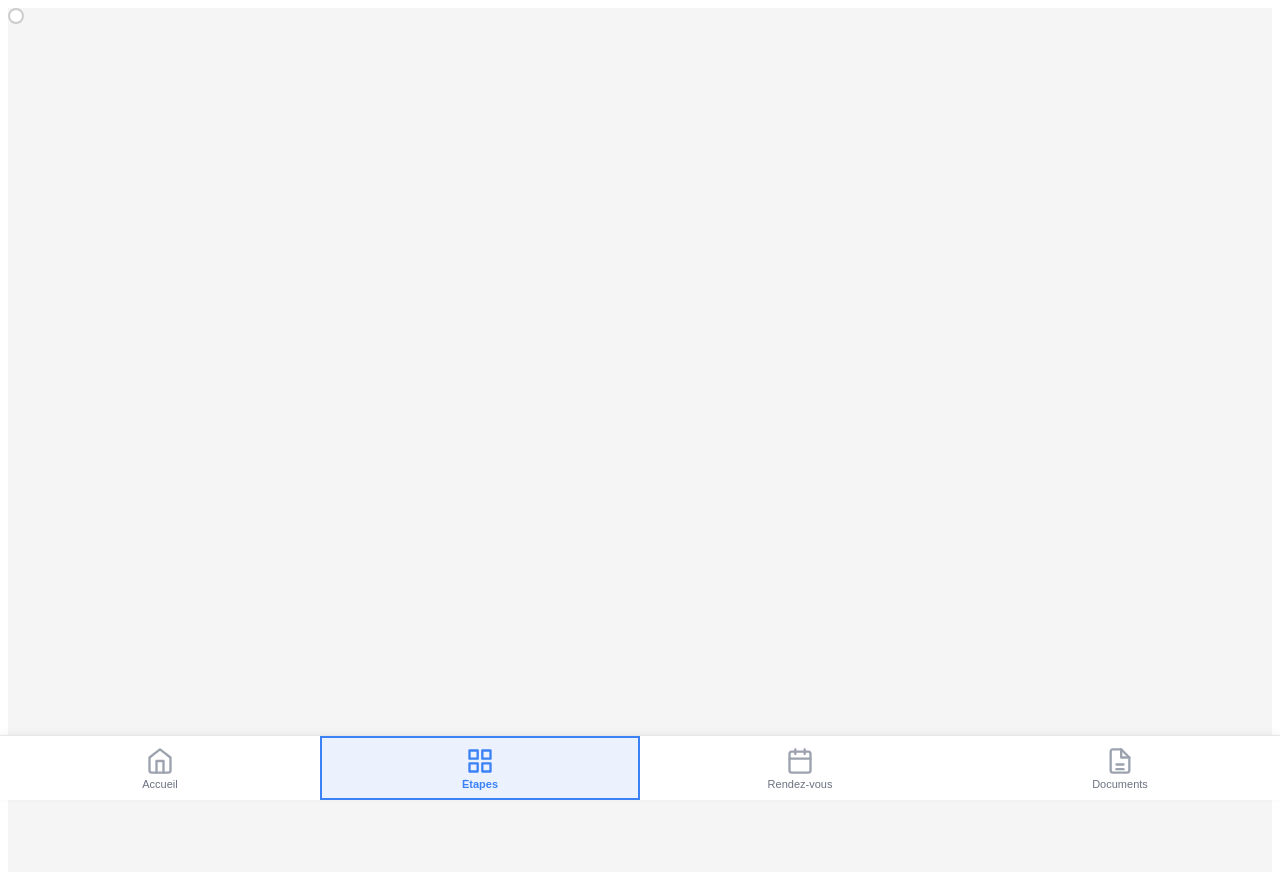
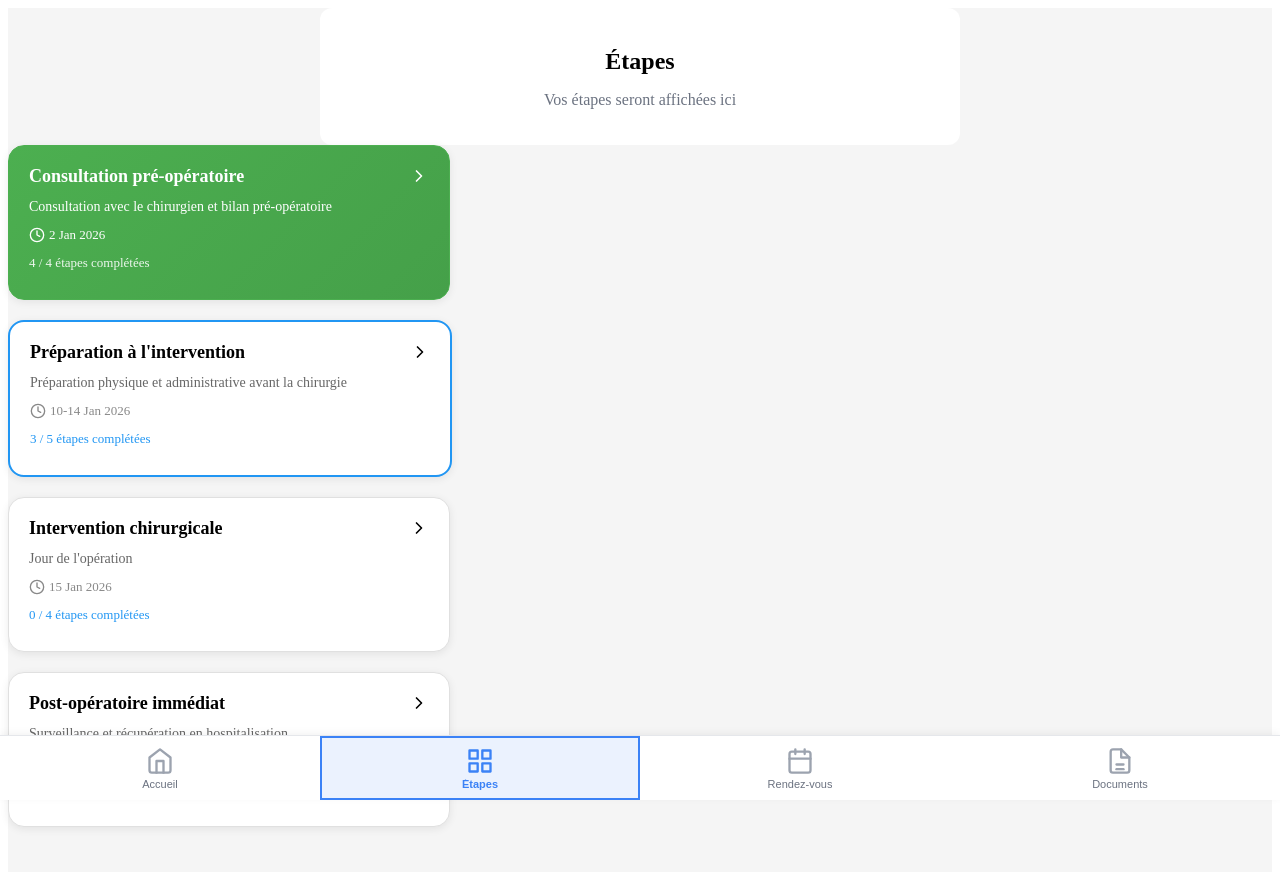
Before and after one commit to Ousnah/Meditrack, a Vue app in the folder frontend/: page / in a window 1280 px wide. Both pictures are taken after a click on the tab "Étapes". Shown: the top 872 px of the page. Built offline with nearby package versions, Linux system fonts and the light colour scheme.

Commit message:
feat: Refactor steps component and integrate new Etapes component with enhanced styling and accessibility

```diff
--- a/frontend/src/App.vue
+++ b/frontend/src/App.vue
@@ -2,7 +2,7 @@
   import { ref } from 'vue';
   import TabBar from './components/TabBar.vue';
   import Home from './components/home/Home.vue';
-  import Steps from './components/steps/Steps.vue';
+  import Etapes from './components/etapes/Etapes.vue';
 
   const activeTab = ref('home');
 
@@ -27,7 +27,11 @@
 
     <!-- Steps Tab -->
     <section v-if="activeTab === 'steps'">
-      <Steps />
+      <div class="container">
+        <h1>Étapes</h1>
+        <p>Vos étapes seront affichées ici</p>
+      </div>
+      <Etapes />
     </section>
 
     <!-- Appointments Tab -->
--- /dev/null
+++ b/frontend/src/components/etapes/Etapes.vue
@@ -0,0 +1,84 @@
+<template>
+    <div class="etapes-container">
+        <div class="etapes-cards">
+            <Cards
+                state="done"
+                icon="medical-consultation"
+                title="Consultation pré-opératoire"
+                description="Consultation avec le chirurgien et bilan pré-opératoire"
+                date="2 Jan 2026"
+                :steps="card1Steps"
+                @toggle-step="(index) => toggleStep(card1Steps, index)"
+            />
+            <Cards
+                state="current"
+                icon="clipboard"
+                title="Préparation à l'intervention"
+                description="Préparation physique et administrative avant la chirurgie"
+                date="10-14 Jan 2026"
+                :steps="card2Steps"
+                @toggle-step="(index) => toggleStep(card2Steps, index)"
+            />
+            <Cards
+                state="next"
+                icon="surgery"
+                title="Intervention chirurgicale"
+                description="Jour de l'opération"
+                date="15 Jan 2026"
+                :steps="card3Steps"
+                @toggle-step="(index) => toggleStep(card3Steps, index)"
+            />
+            <Cards
+                state="next"
+                icon="hospital-bed"
+                title="Post-opératoire immédiat"
+                description="Surveillance et récupération en hospitalisation"
+                date="15-17 Jan 2026"
+                :steps="card4Steps"
+                @toggle-step="(index) => toggleStep(card4Steps, index)"
+            />
+        </div>
+    </div>
+</template>
+
+<script setup>
+import { ref } from 'vue';
+import './etapes.css';
+import Cards from './cards/Cards.vue';
+
+const card1Steps = ref([
+    { label: 'Consultation chirurgien', done: true },
+    { label: 'Bilan sanguin', done: true },
+    { label: 'ECG', done: true },
+    { label: 'Consultation anesthésiste', done: true }
+]);
+
+const card2Steps = ref([
+    { label: 'Arrêt de certains médicaments', done: true },
+    { label: 'Jeûne pré-opératoire (12h)', done: true },
+    { label: 'Douche antiseptique', done: false },
+    { label: 'Documents administratifs', done: true },
+    { label: 'Prévoir accompagnant', done: false }
+]);
+
+const card3Steps = ref([
+    { label: 'Arrivée à la clinique (2h avant)', done: false },
+    { label: 'Préparation en salle', done: false },
+    { label: 'Intervention', done: false },
+    { label: 'Salle de réveil', done: false }
+]);
+
+const card4Steps = ref([
+    { label: 'Surveillance 24h', done: false },
+    { label: 'Gestion de la douleur', done: false },
+    { label: 'Premiers levés', done: false },
+    { label: 'Reprise alimentaire', done: false },
+    { label: 'Soins de la plaie', done: false }
+]);
+
+const toggleStep = (steps, index) => {
+    steps[index].done = !steps[index].done;
+};
+</script>
+
+<style src="./etapes.css" scoped></style>
--- a/frontend/src/components/cards/Cards.vue
+++ b/frontend/src/components/etapes/cards/Cards.vue
@@ -6,7 +6,7 @@
         @keydown.space.enter.prevent="stepDisplay = !stepDisplay"
         :aria-expanded="stepDisplay"
         role="button"
-        :aria-label="`Bloc {{ title }}, {{ description }}. Etat : {{ state }}. . Cliquer pour {{ stepDisplay ? 'réduire' : 'étendre' }}.`"
+        :aria-label="`Bloc ${ title }, ${ description }. Etat : ${ state }. Cliquer pour ${ stepDisplay ? 'réduire' : 'étendre' }.`"
         tabindex="0">
         <div class="card-icon">
             <div class="icon-circle" :class="state"></div>
--- /dev/null
+++ b/frontend/src/components/etapes/cards/cards.css
@@ -0,0 +1,116 @@
+.card {
+    max-width: 400px;
+    width: 80%;
+    display: flex;
+    flex-direction: column;
+    align-items: stretch;
+    padding: 20px;
+    border: 1px solid #e0e0e0;
+    border-radius: 16px;
+    background-color: white;
+    box-shadow: 0 2px 8px rgba(0, 0, 0, 0.08);
+    transition: all 0.3s ease;
+
+    &.done {
+        border-color: #4caf50;
+        background: linear-gradient(135deg, #4caf50 0%, #45a049 100%);
+        color: white;
+    }
+    &.current {
+        border-color: #2196f3;
+        border-width: 2px;
+    }
+    &.next {
+        border-color: #e0e0e0;
+    }
+
+    &:hover {
+        cursor: pointer;
+        box-shadow: 0 4px 12px rgba(0, 0, 0, 0.12);
+        transform: translateY(-2px);
+    }
+}
+
+.card-icon {
+    display: none;
+}
+
+.card-content {
+    display: flex;
+    flex-direction: column;
+    justify-content: flex-start;
+    width: 100%;
+}
+
+.card-title-container {
+    display: flex;
+    align-items: center;
+    justify-content: space-between;
+    gap: 10px;
+    margin-bottom: 8px;
+}
+
+.card-title {
+    font-size: 18px;
+    font-weight: 600;
+    margin: 0;
+    color: inherit;
+}
+
+.card.done .card-title,
+.card.done .card-description,
+.card.done .card-date,
+.card.done .card-step-count {
+    color: white;
+}
+
+.arrow-icon {
+    transition: transform 0.3s ease;
+    flex-shrink: 0;
+}
+
+.card[aria-expanded="true"] .arrow-icon {
+    transform: rotate(90deg);
+}
+
+.card-description {
+    font-size: 14px;
+    color: #666;
+    margin: 4px 0 8px 0;
+}
+
+.card-date {
+    font-size: 13px;
+    color: #888;
+    display: flex;
+    align-items: center;
+    margin: 4px 0;
+}
+
+.card-step-count {
+    font-size: 13px;
+    font-weight: 500;
+    color: #2196f3;
+    margin: 8px 0;
+}
+
+.card.done .card-step-count {
+    color: rgba(255, 255, 255, 0.9);
+}
+
+.card-steps {
+    margin-top: 16px;
+    padding-top: 16px;
+    border-top: 1px solid rgba(0, 0, 0, 0.08);
+    display: flex;
+    flex-direction: column;
+    gap: 12px;
+}
+
+.card.done .card-steps {
+    border-top-color: rgba(255, 255, 255, 0.2);
+}
+
+.hidden {
+    display: none;
+}
--- /dev/null
+++ b/frontend/src/components/etapes/etapes.css
@@ -0,0 +1,19 @@
+.etapes-container {
+    width: 100%;
+    margin: 0 auto;
+}
+
+.etapes-cards {
+    display: flex;
+    flex-direction: column;
+    gap: 16px;
+    align-items: center;
+}
+
+@media (min-width: 768px) {
+    .etapes-cards {
+        display: grid;
+        gap: 20px;
+        align-items: stretch;
+    }
+}
--- /dev/null
+++ b/frontend/src/components/etapes/steps/steps.css
@@ -0,0 +1,74 @@
+.step {
+    display: flex;
+    align-items: center;
+    gap: 12px;
+    width: 100%;
+    padding: 8px 0;
+    transition: all 0.2s ease;
+
+    &:hover {
+        cursor: pointer;
+        opacity: 0.8;
+    }
+
+    &:focus {
+        outline: 2px solid #2196f3;
+        outline-offset: 2px;
+        border-radius: 4px;
+    }
+}
+
+.step-circle {
+    width: 20px;
+    height: 20px;
+    min-width: 20px;
+    border-radius: 50%;
+    border: 2px solid #e0e0e0;
+    display: flex;
+    align-items: center;
+    justify-content: center;
+    background-color: white;
+    transition: all 0.3s ease;
+}
+
+.step-circle--done {
+    background-color: #4caf50;
+    border-color: #4caf50;
+    color: white;
+}
+
+.card.done .step-circle {
+    border-color: rgba(255, 255, 255, 0.5);
+    background-color: rgba(255, 255, 255, 0.2);
+}
+
+.card.done .step-circle--done {
+    background-color: white;
+    border-color: white;
+    color: #4caf50;
+}
+
+.step-circle svg {
+    width: 12px;
+    height: 12px;
+}
+
+.step-label {
+    font-size: 15px;
+    color: #333;
+    transition: all 0.3s ease;
+    flex: 1;
+}
+
+.step-label--done {
+    color: #999;
+    text-decoration: line-through;
+}
+
+.card.done .step-label {
+    color: white;
+}
+
+.card.done .step-label--done {
+    color: rgba(255, 255, 255, 0.7);
+}
--- a/frontend/src/components/home/Home.vue
+++ b/frontend/src/components/home/Home.vue
@@ -134,5 +134,5 @@
 </template>
 
 <script setup>
-import './Home.css';
+import './home.css';
 </script>
--- a/frontend/src/components/steps/steps.css
+++ /dev/null
@@ -1,44 +0,0 @@
-.step {
-    display: flex;
-    align-items: center;
-    gap: 12px;
-    width: fit-content;
-
-    &:hover {
-        cursor: pointer;
-    }
-}
-
-.step-circle {
-    width: 12px;
-    height: 12px;
-    border-radius: 50%;
-    border: 2px solid #ccc;
-    display: flex;
-    align-items: center;
-    justify-content: center;
-    background-color: white;
-    transition: all 0.3s ease;
-}
-
-.step-circle--done {
-    background-color: #4caf50;
-    border-color: #4caf50;
-    color: white;
-}
-
-.step-circle svg {
-    width: 20px;
-    height: 20px;
-}
-
-.step-label {
-    font-size: 16px;
-    color: #666;
-    transition: all 0.3s ease;
-}
-
-.step-label--done {
-    color: #333;
-    text-decoration: line-through;
-}
```
Also changed, not shown: frontend/src/components/cards/cards.css (deleted, +0 -70 lines), frontend/src/components/etapes/steps/Steps.vue (renamed from frontend/src/components/steps/Steps.vue).
